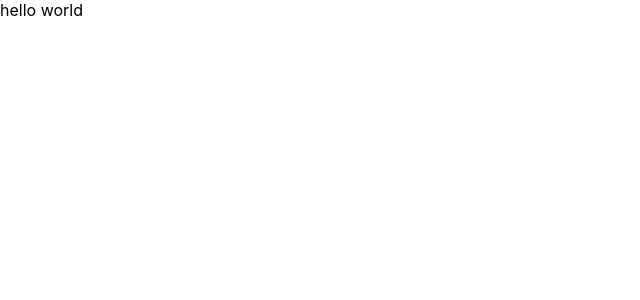
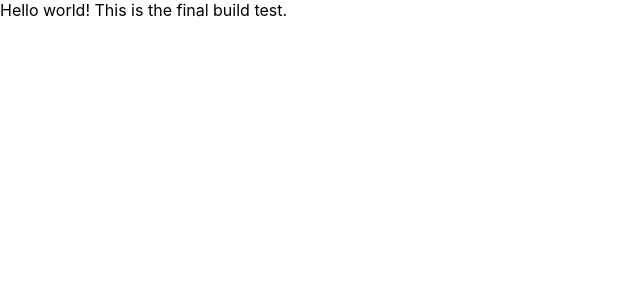
Before and after one commit to graphicnapkin/YCA, a React (Create React App) app in the folder frontend/: page / in a window 1280 px wide. Shown: the top 300 px of the page, without its empty margins (0-640 px from the left). Built offline with nearby package versions, Linux system fonts and the light colour scheme.

Commit message:
Git apparently cached the build folder, so it wasn't being ignored, should be fixed now

```diff
--- a/frontend/package.json
+++ b/frontend/package.json
@@ -13,7 +13,7 @@
   },
   "scripts": {
     "start": "react-scripts start",
-    "build": "react-scripts build && mv ./build ../build/frontend",
+    "build": "rm -r ../build/frontend && react-scripts build && mv ./build ../build/frontend",
     "test": "react-scripts test",
     "eject": "react-scripts eject"
   },
--- a/frontend/src/App.js
+++ b/frontend/src/App.js
@@ -3,7 +3,7 @@ import './App.css';
 function App() {
   return (
     <div>
-      hello world
+      Hello world! This is the final build test.
     </div>
   );
 }
```
Also changed, not shown: 16 other files (tests, documents, lock files or other folders).
